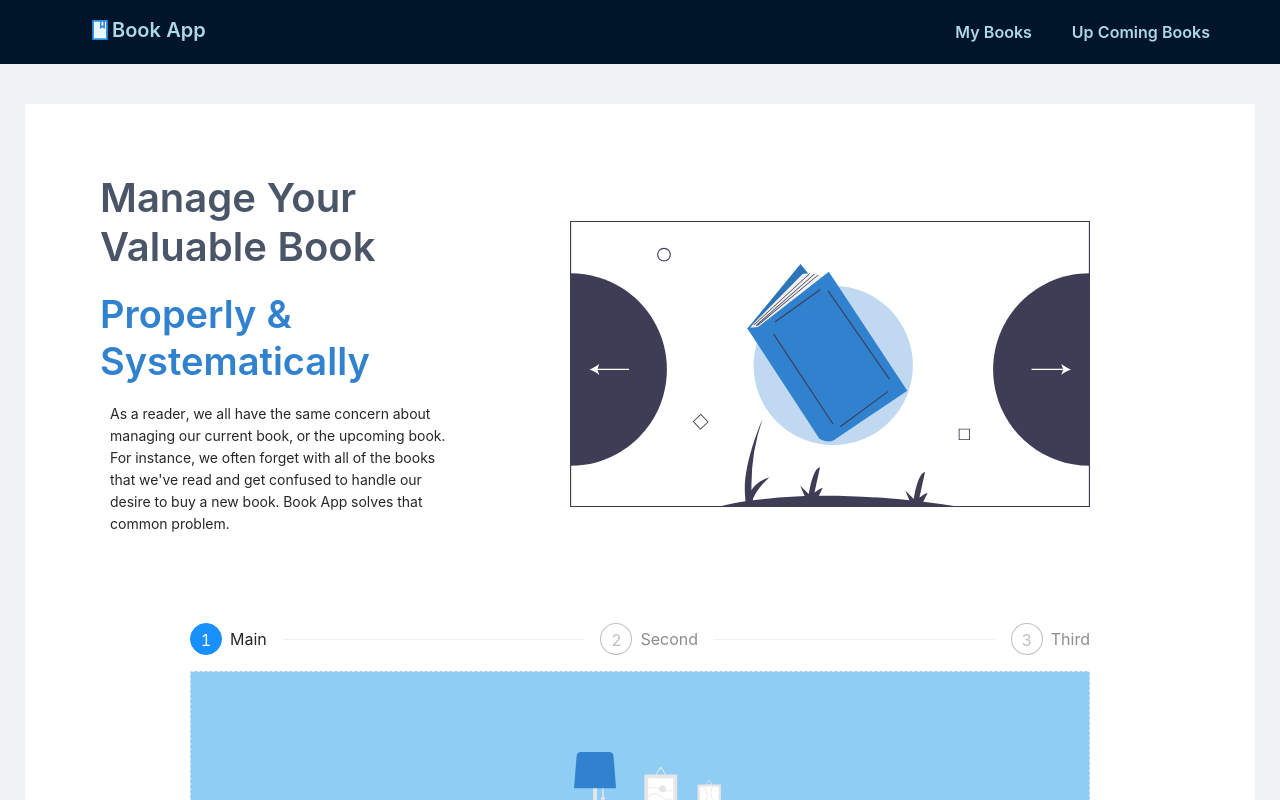
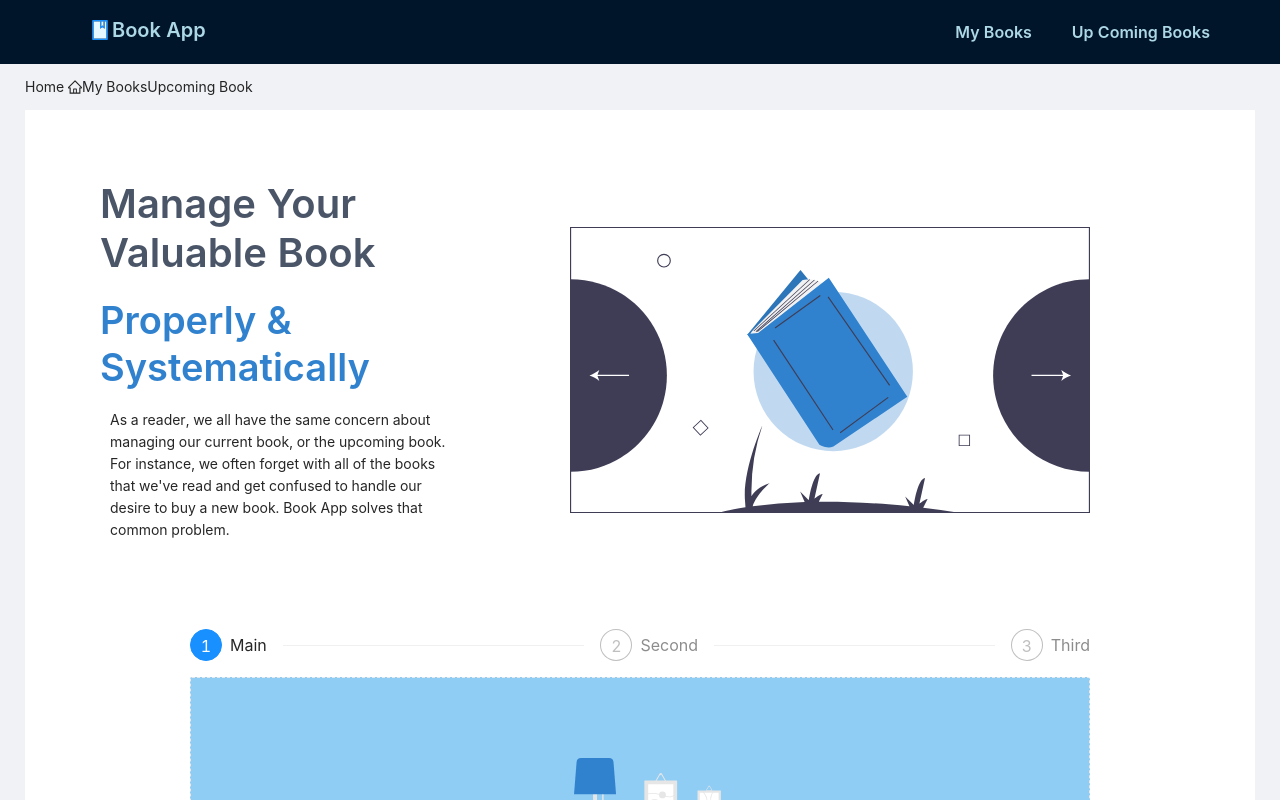
Before and after one commit to dannycahyo/book-management, a React (Create React App) app: page / in a window 1280 px wide. Shown: the top 800 px of the page. Built offline with nearby package versions, Linux system fonts and the light colour scheme.

Commit message:
adding-breadcumb

```diff
--- a/src/App.tsx
+++ b/src/App.tsx
@@ -3,11 +3,12 @@ import LandingPage from "./LandingPage";
 import UpComingBooks from "./UpComingBooks";
 import MyBooks from "./MyBooks";
 import Logo from "./Logo";
-import { Col, Layout, Menu, Row, Space, Typography } from "antd";
+import { Col, Layout, Menu, Row, Space, Typography, Breadcrumb } from "antd";
 import {
   GithubOutlined,
   InstagramOutlined,
   LinkedinOutlined,
+  HomeOutlined,
 } from "@ant-design/icons";
 import { Switch, Link, Route, useLocation } from "react-router-dom";
 
@@ -22,7 +23,7 @@ function App() {
           style={{
             display: "flex",
             justifyContent: "space-between",
-            marginBottom: 40,
+            marginBottom: 12,
           }}
         >
           <Logo />
@@ -59,6 +60,19 @@ function App() {
           </Menu>
         </Header>
         <Content style={{ padding: "0 25px" }}>
+          <Breadcrumb style={{ marginBottom: 12 }}>
+            <Link to="/">
+              <Breadcrumb.Item>
+                Home <HomeOutlined />
+              </Breadcrumb.Item>
+            </Link>
+            <Link to="/mybooks">
+              <Breadcrumb.Item>My Books</Breadcrumb.Item>
+            </Link>
+            <Link to="/upcomingbooks">
+              <Breadcrumb.Item>Upcoming Book</Breadcrumb.Item>
+            </Link>
+          </Breadcrumb>
           <div style={{ padding: 15, background: "#fff" }}>
             <Switch>
               <Route exact path="/" component={LandingPage} />
@@ -67,7 +81,6 @@ function App() {
             </Switch>
           </div>
         </Content>
-
         <Footer
           style={{
             alignItems: "center",
```
